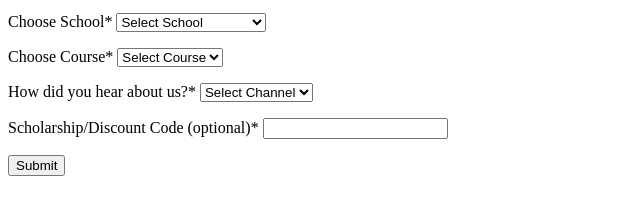
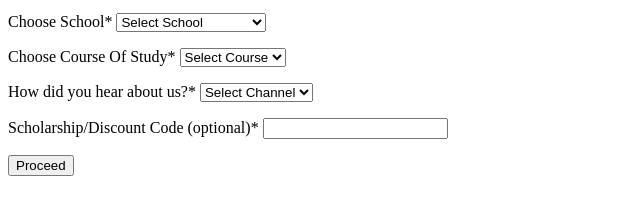
Before and after one commit to raizo07/AltSchool-Assignment1, a plain HTML site: page Register.html in a window 1280 px wide. Shown: the part 505-720 px from the top of the page, without its empty margins (0-640 px from the left). Drawn offline with Linux system fonts and the light colour scheme.

Commit message:
minor fix

```diff
--- a/Register.html
+++ b/Register.html
@@ -89,7 +89,7 @@
                         <option value="employed">Employed</option>
                         <option value="selfEmployed">Self-Employed</option>
                         <option value="unemployed">Unemployed</option>
-                        <option value="student">Student</option>
+
 
                     </select>
                 </p>
@@ -113,7 +113,7 @@
                 </p>
 
                     <p>
-                        <label for="course">Choose Course<span>*</span></label>
+                        <label for="course">Choose Course Of Study<span>*</span></label>
                     <select name="course" required>
                         <option value="course">Select Course</option>
 
@@ -140,7 +140,8 @@
                     </p>
 
 
-                <input type="submit" button>
+                <!-- <input type="submit" button> -->
+                <button type="button">Proceed</button>
 
             </form>
 
```
